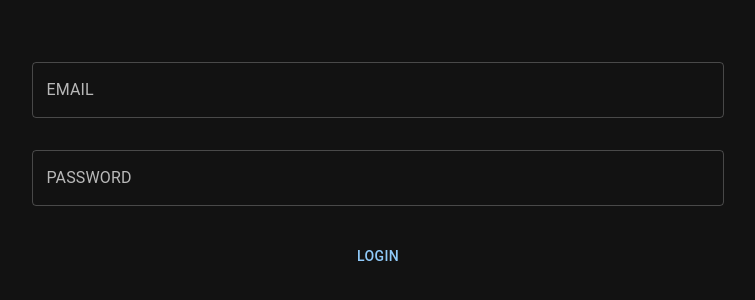
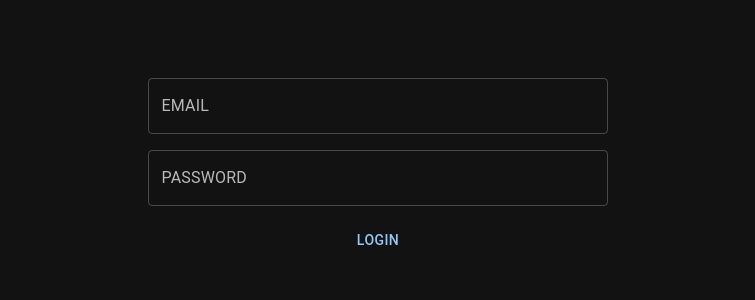
Before and after one commit to naweex/chateex, a React (Create React App) app: page / in a window 1280 px wide. Shown: the part 232-532 px from the top of the page, without its empty margins (262-1017 px from the left). Built offline with nearby package versions, Linux system fonts and the light colour scheme.

Commit message:
some changes in veiw

```diff
--- a/src/components/auth/Auth.tsx
+++ b/src/components/auth/Auth.tsx
@@ -2,7 +2,7 @@ import { Button, Stack, TextField } from "@mui/material"
 
 const Auth = () => {
     return(
-    <Stack spacing={4} sx={{height : "100vh" , maxWidth: "60%" , margin : "0 auto" , justifyContent : "center"}}>
+    <Stack spacing={2} sx={{height : "100vh" , maxWidth: "40%" , margin : "0 auto" , justifyContent : "center"}}>
       <TextField type="email" label="EMAIL"/>
       <TextField type="password" label="PASSWORD"/>
       <Button>LOGIN</Button>
```
